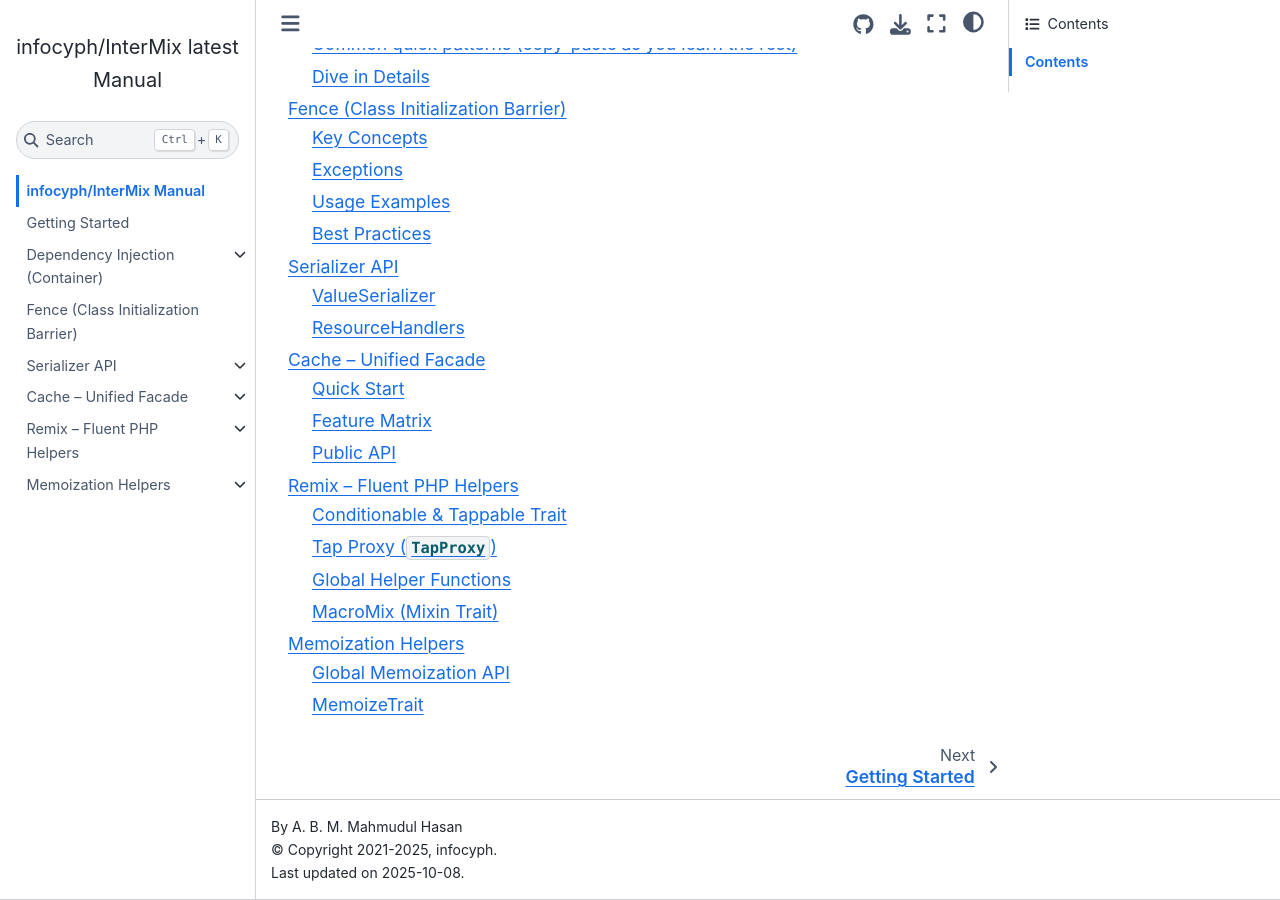
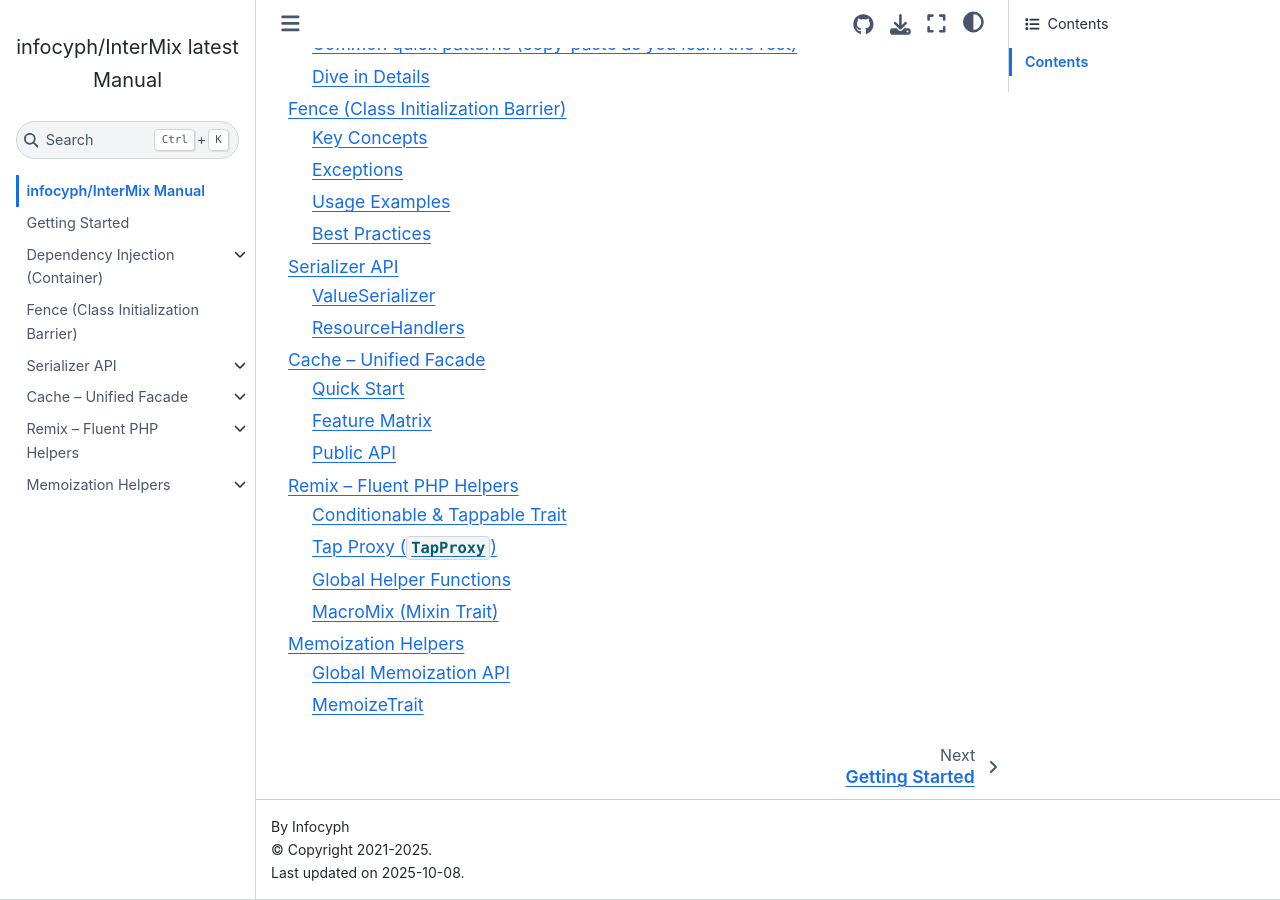
Before and after one commit to infocyph/InterMix, a Sphinx documentation site: the page built from docs/index.rst, in a window 1280 px wide and 900 px high, scrolled down 558 px. Built offline with Sphinx 7.4.7 and the Sphinx Book theme 1.1.4, drawn with Linux system fonts in a browser that asks for light colours.

Commit message:
feat(rtd): updated docs

```diff
--- a/docs/conf.py
+++ b/docs/conf.py
@@ -4,9 +4,9 @@
 from subprocess import Popen, PIPE
 
 project   = "infocyph/InterMix"
-author    = "A. B. M. Mahmudul Hasan"
+author    = "Infocyph"
 year_now  = datetime.date.today().strftime("%Y")
-copyright = f"2021-{year_now}, infocyph"
+copyright = f"2021-{year_now}"
 
 def get_version() -> str:
     if os.environ.get("READTHEDOCS") == "True":
```
